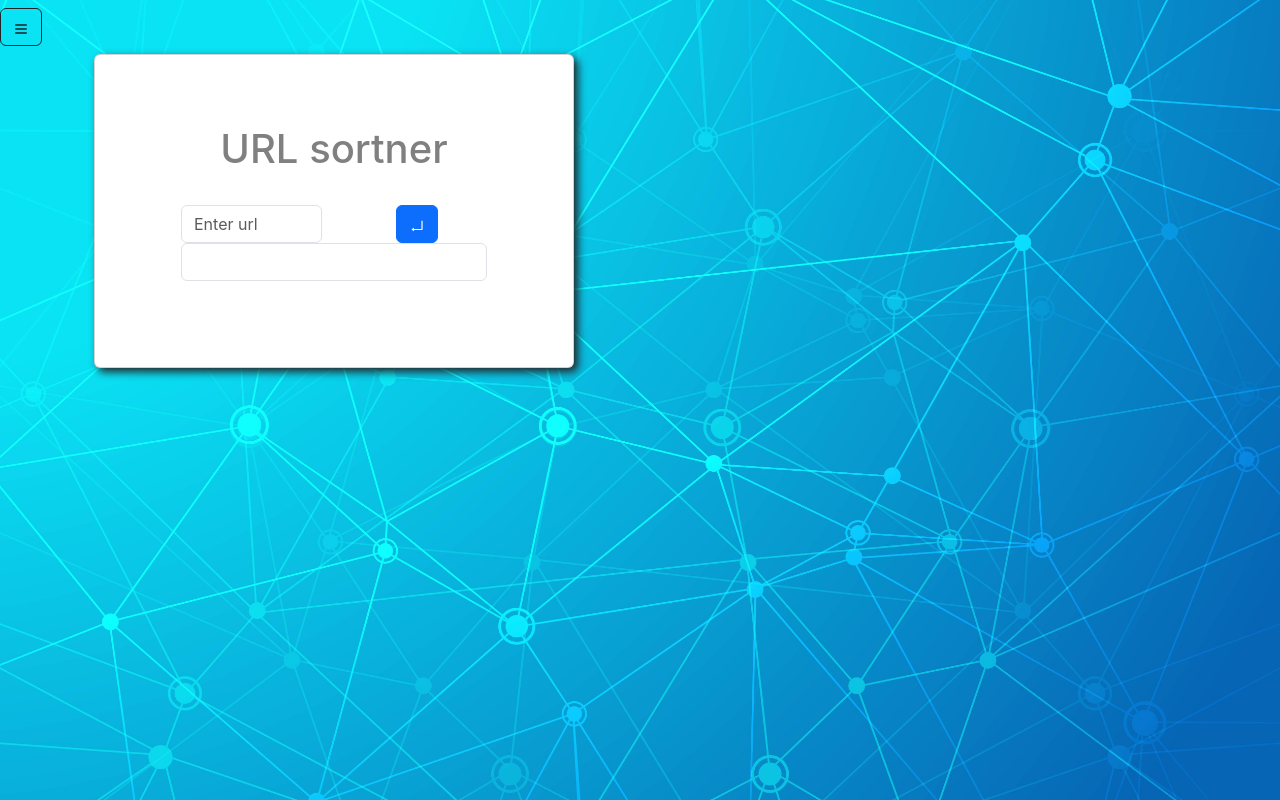
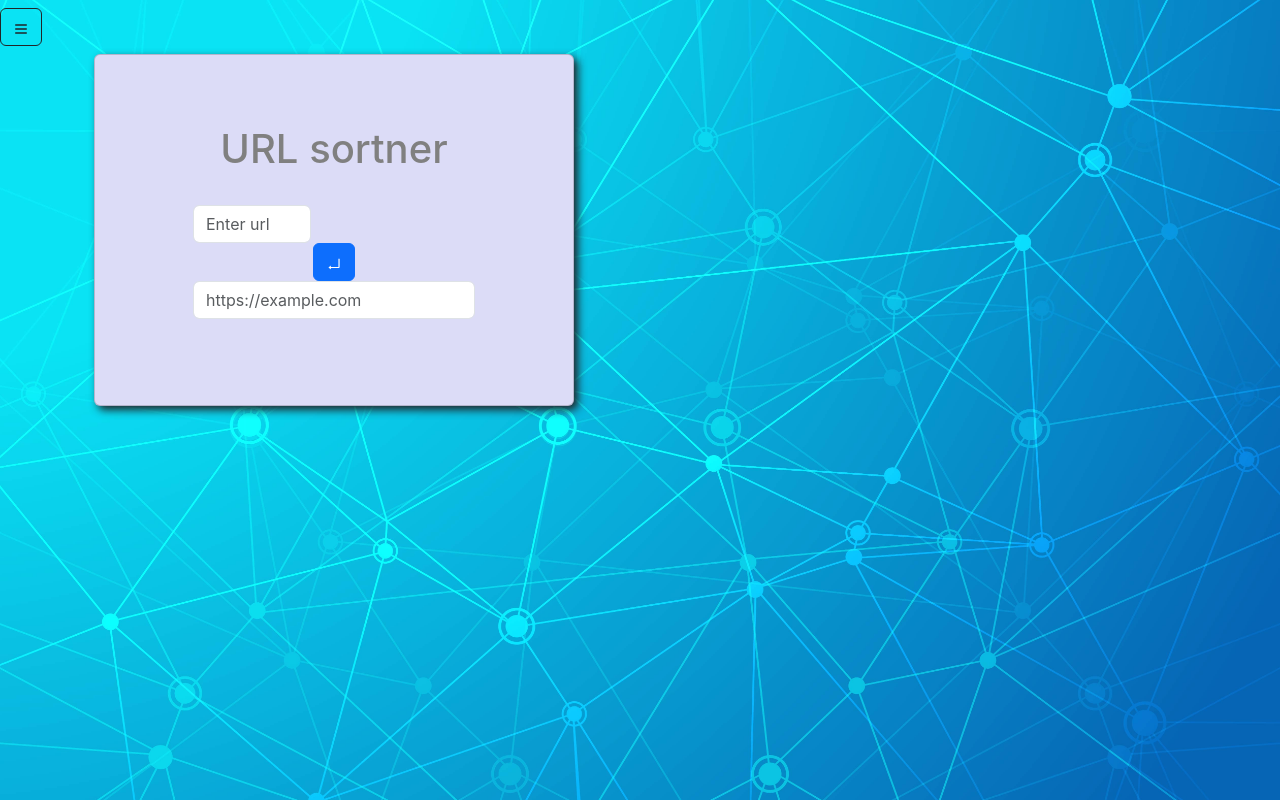
Before and after one commit to tojo1337/url-sortner, a React (Create React App) app in the folder sortner-front/: page / in a window 1280 px wide. Built offline with nearby package versions, Linux system fonts and the light colour scheme.

Commit message:
6th commit

```diff
--- a/sortner-front/src/comp/Form.js
+++ b/sortner-front/src/comp/Form.js
@@ -4,7 +4,7 @@ import {Header} from "./Header";
 import {InputForm} from "./InputForm";
 import "../style/Card.css";
 export function Form(){
-	const [url,setUrl] = useState("");
+	const [url,setUrl] = useState("https://example.com");
 	function handler(e){
 		e.preventDefault();
 		const form = e.target;
@@ -19,13 +19,19 @@ export function Form(){
 	}
 	return(
 		<div className="container">
-			<div className="card my-card">
+			<div className="card">
 				<div className="card-title">
 					<Header />
 				</div>
 				<div className="card-body">
-					<InputForm fn={handler} />
-					<SortUrl url={url} />
+					<div className="container">
+						<div className="row">
+							<InputForm fn={handler} />
+						</div>
+						<div className="row">
+							<SortUrl url={url} />
+						</div>
+					</div>
 				</div>
 			</div>
 		</div>
--- a/sortner-front/src/comp/InputForm.js
+++ b/sortner-front/src/comp/InputForm.js
@@ -1,17 +1,19 @@
 import {AiOutlineEnter} from "react-icons/ai"
 export function InputForm(props){
 	return(
+		<div className="container">
+			<div className="row">
 				<form method="post" onSubmit={props.fn}>
-			<div className="row">
-				<div className="col">
+					<div className="col-sm-5">
 						<input type="text" name="urlInput" className="form-control" id="urlInput" aria-describedby="urlInput" placeholder="Enter url" />
 					</div>
-				<div className="col">
+					<div className="col-sm">
 						<button type="submit" className="btn btn-primary">
 							<AiOutlineEnter />
 						</button>
 					</div>
+				</form>
 			</div>
-		</form>
+		</div>
 	);
 }
--- a/sortner-front/src/comp/SortUrl.js
+++ b/sortner-front/src/comp/SortUrl.js
@@ -1,9 +1,11 @@
 export function SortUrl(props){
 	return(
-		<div className="row">
-			<div className="col">
-				<div className="form-group">
-					<input className="form-control" type="text" placeholder={props.url} readOnly />
+		<div className="container">
+			<div className="row">
+				<div className="col-sm">
+					<div className="form-group">
+						<input className="form-control" type="text" placeholder={props.url} readOnly />
+					</div>
 				</div>
 			</div>
 		</div>
--- a/sortner-front/src/style/Card.css
+++ b/sortner-front/src/style/Card.css
@@ -1,6 +1,7 @@
-.my-card{
+.card{
 	width: 30rem;
 	padding: 70px 70px 70px 70px;
 	box-shadow: 4px 4px 8px 0px;
 	text-align: center;
+	background-color: #dcdcf7 !important;
 }
```
Lines whose indentation alone changed are shown as unchanged.
